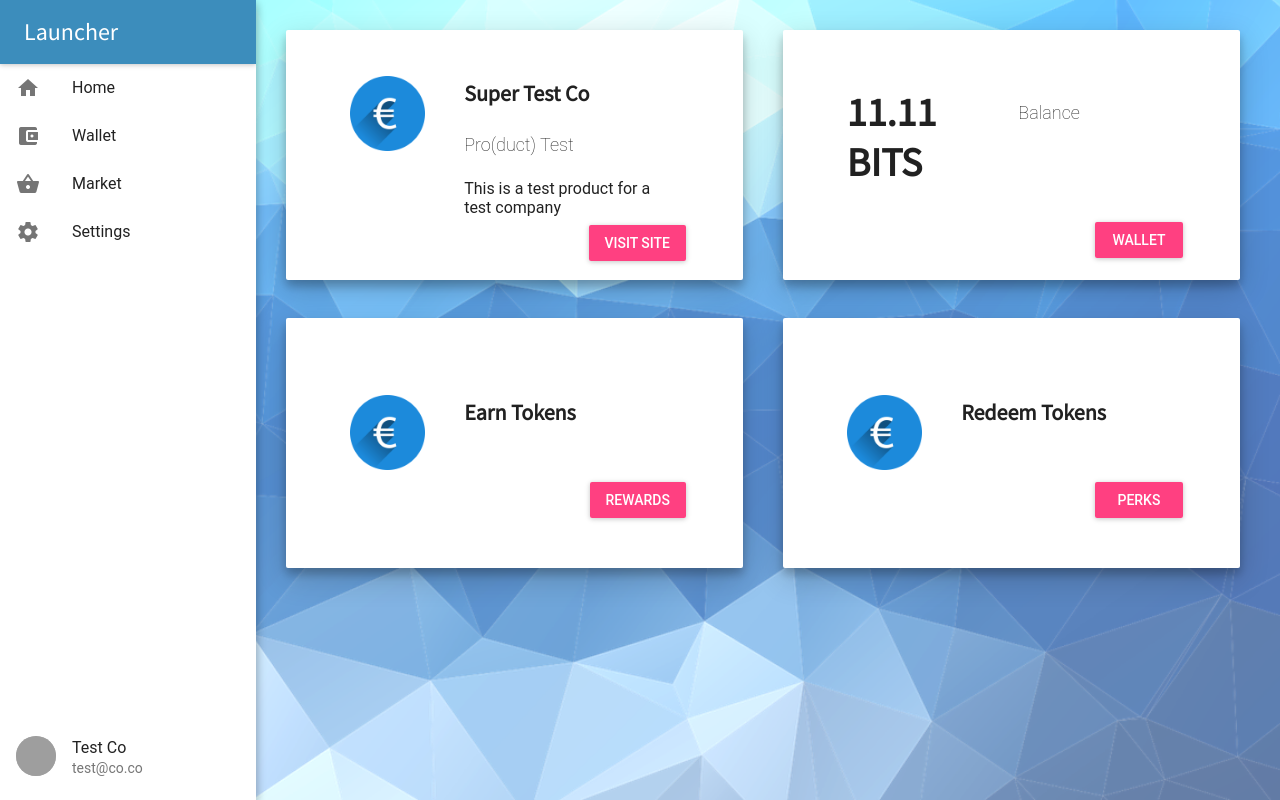
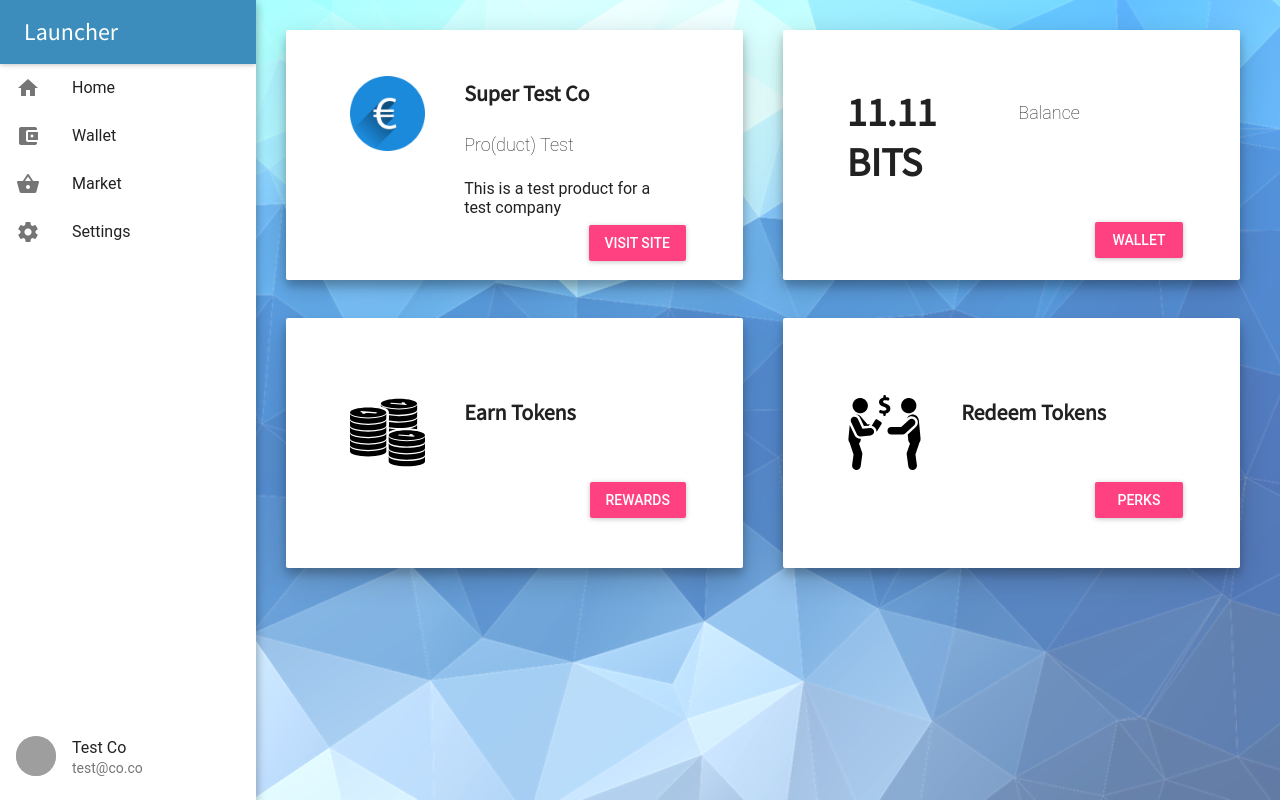
Before and after one commit to michailbrynard/rhino, a React (Create React App) app: page /home in a window 1280 px wide. Built offline with nearby package versions, Linux system fonts and the light colour scheme; grey boxes are pictures that could not be loaded.

Commit message:
added home icons for cards

```diff
--- a/src/containers/home.js
+++ b/src/containers/home.js
@@ -64,7 +64,7 @@ const Home = ({ home_data, history }) => (
 								<div className='row'>
 									<div className='col-4'>
 										<br />
-										<img className='container' src='logo.png' />
+										<img className='container' src='coins.svg' />
 									</div>
 									<div className='col-8 left'>
 										<h3>Earn Tokens</h3>
@@ -83,7 +83,7 @@ const Home = ({ home_data, history }) => (
 								<div className='row'>
 									<div className='col-4'>
 										<br />
-										<img className='container' src='logo.png' />
+										<img className='container' src='trading.svg' />
 									</div>
 									<div className='col-8 left'>
 										<h3>Redeem Tokens</h3>
```
Also changed, not shown: public/coins.svg (added), public/trading.svg (added).
